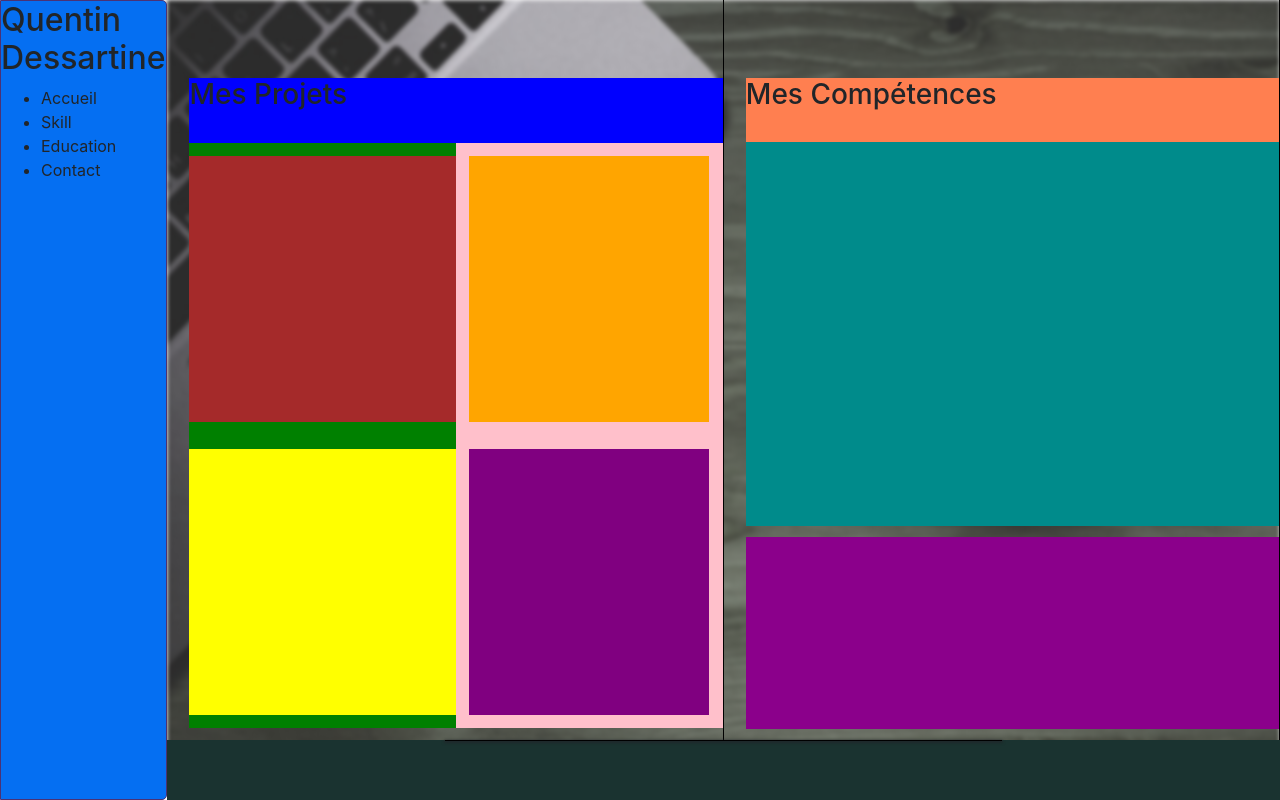
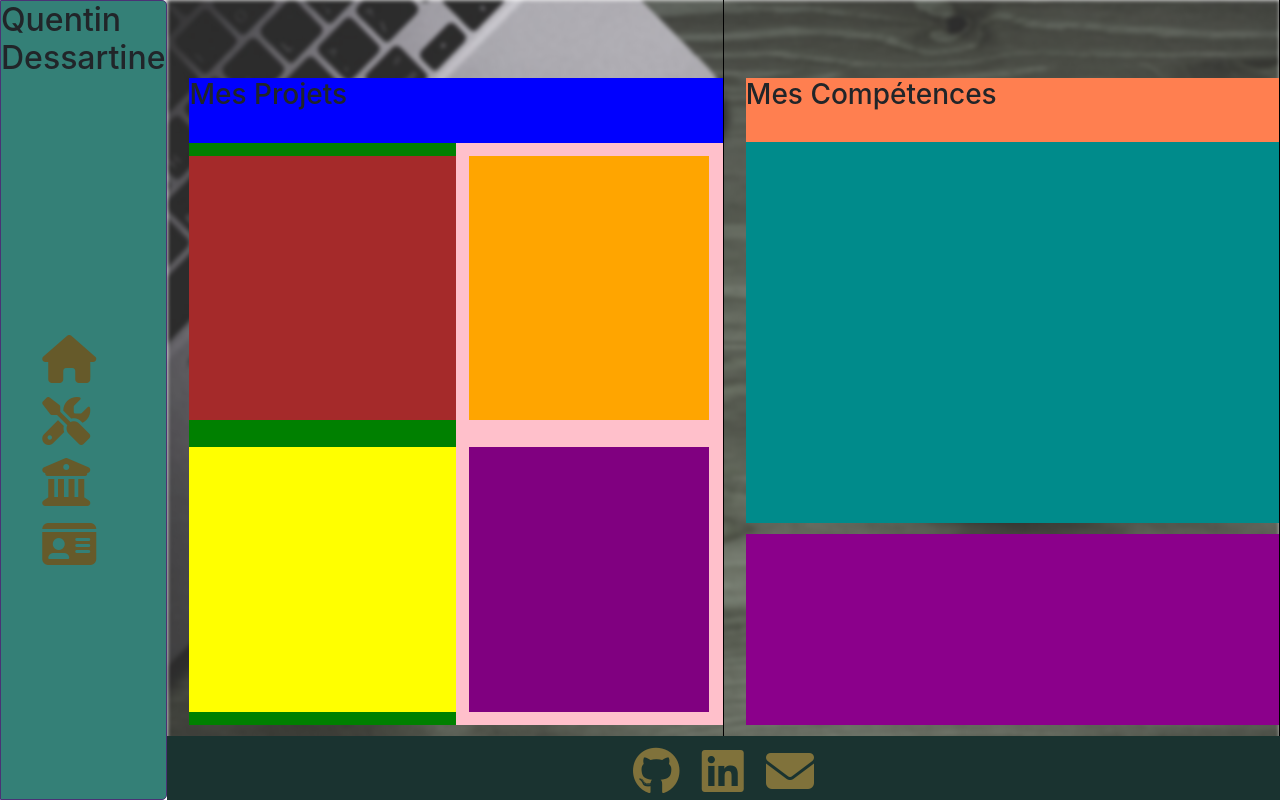
Before and after one commit to QuentinDess/portfolio, a plain HTML site: page portfolio/index.html in a window 1280 px wide. Both pictures are taken after a click on the picture 604 px from the left and 546 px from the top of the page. Drawn offline with nearby package versions, Linux system fonts and the light colour scheme.

Commit message:
Add growth nav icon

```diff
--- a/portfolio/css/style.css
+++ b/portfolio/css/style.css
@@ -9,12 +9,27 @@ body{
   display: none !important;
 }
 .test_nav{
-
-    height: 100vh;
-    width: 15%;
-    background-color:#056FF2;
-    border: #4A3275 solid 1px;
-    border-radius: 0px 5px 5px 0px;
+  height: 100vh;
+  width: 15%;
+  background-color: #348077;
+  border: #4A3275 solid 1px;
+  border-radius: 0px 5px 5px 0px;
+  display: flex;
+  flex-direction: column;
+  justify-content: flex-start;
+}
+.test_nav ul{
+  margin-top: 150%;
+  padding: auto;
+}
+.test_nav .fas{
+  margin-bottom: 10%!important;
+  color: #665A2A ;
+}
+.test_nav .fas:hover{
+ transform: scale(2);
+ padding-top: 10%;
+ padding-bottom: 10%;
 }
 .wrap{
     width: 100%;
@@ -209,21 +224,25 @@ form button{
 
 }
 /*footer for all */
-.middle_border{
-  display: block; /* This will put the pseudo element on its own line. */
-    margin: 0 auto; /* This will center the border. */
-    width: 50%; /* Change this to whatever width you want. */
-    border-bottom: 1.5px solid black;
-    box-shadow: 0px 1px 3px 0.7px;
-}
 .test_footer{
   background-color: #1A3330;
   height: 8vh;
   width: 100%;
   display: flex;
-  flex-direction: column;
+ justify-content: center;
 
+}
+li{
+  list-style: none;
 
+}
+.fas{
+  color:#80723B;
+  margin:1%;
+}
+.fab{
+  color: #80723B;
+  margin:1%;
 }
 
 /*$duration = 450ms
--- a/portfolio/index.html
+++ b/portfolio/index.html
@@ -4,6 +4,7 @@
     <meta charset="UTF-8">
     <meta name="viewport" content="width=device-width, initial-scale=1.0">
     <meta http-equiv="X-UA-Compatible" content="ie=edge">
+    <script src="https://kit.fontawesome.com/821a9d9809.js" crossorigin="anonymous"></script>
     <link rel="stylesheet" href="./css/style.css">
     <link rel="stylesheet" href="https://stackpath.bootstrapcdn.com/bootstrap/4.3.1/css/bootstrap.min.css" integrity="sha384-ggOyR0iXCbMQv3Xipma34MD+dH/1fQ784/j6cY/iJTQUOhcWr7x9JvoRxT2MZw1T" crossorigin="anonymous">
     <title>Document</title>
@@ -17,10 +18,10 @@
 
         <nav>
             <ul>
-                <li class="welcome">Accueil</li>
-                <li class="skill">Skill</li>
-                <li class="education">Education</li>
-                <li class="contact">Contact</li>
+                <li class="welcome"><i class="fas fa-home fa-3x"></i></li>
+                <li class="skill"><i class="fas fa-tools fa-3x"></i></li>
+                <li class="education"><i class="fas fa-university fa-3x"></i></li>
+                <li class="contact"><i class="fas fa-id-card fa-3x"></i></li>
             </ul>
         </nav>
     </div>
@@ -121,7 +122,11 @@
 
             </form>
         </div>
-        <div class="test_footer"> <div class="middle_border"></div></div>
+        <div class="test_footer">
+            <i class="fab fa-github fa-3x"></i>
+            <i class="fab fa-linkedin fa-3x"></i>
+            <i class="fas fa-envelope fa-3x"></i>
+        </div>
     </div>
 <script src="https://code.jquery.com/jquery-3.3.1.slim.min.js" integrity="sha384-q8i/X+965DzO0rT7abK41JStQIAqVgRVzpbzo5smXKp4YfRvH+8abtTE1Pi6jizo" crossorigin="anonymous"></script>
 <script src="https://cdnjs.cloudflare.com/ajax/libs/popper.js/1.14.7/umd/popper.min.js" integrity="sha384-UO2eT0CpHqdSJQ6hJty5KVphtPhzWj9WO1clHTMGa3JDZwrnQq4sF86dIHNDz0W1" crossorigin="anonymous"></script>
```
